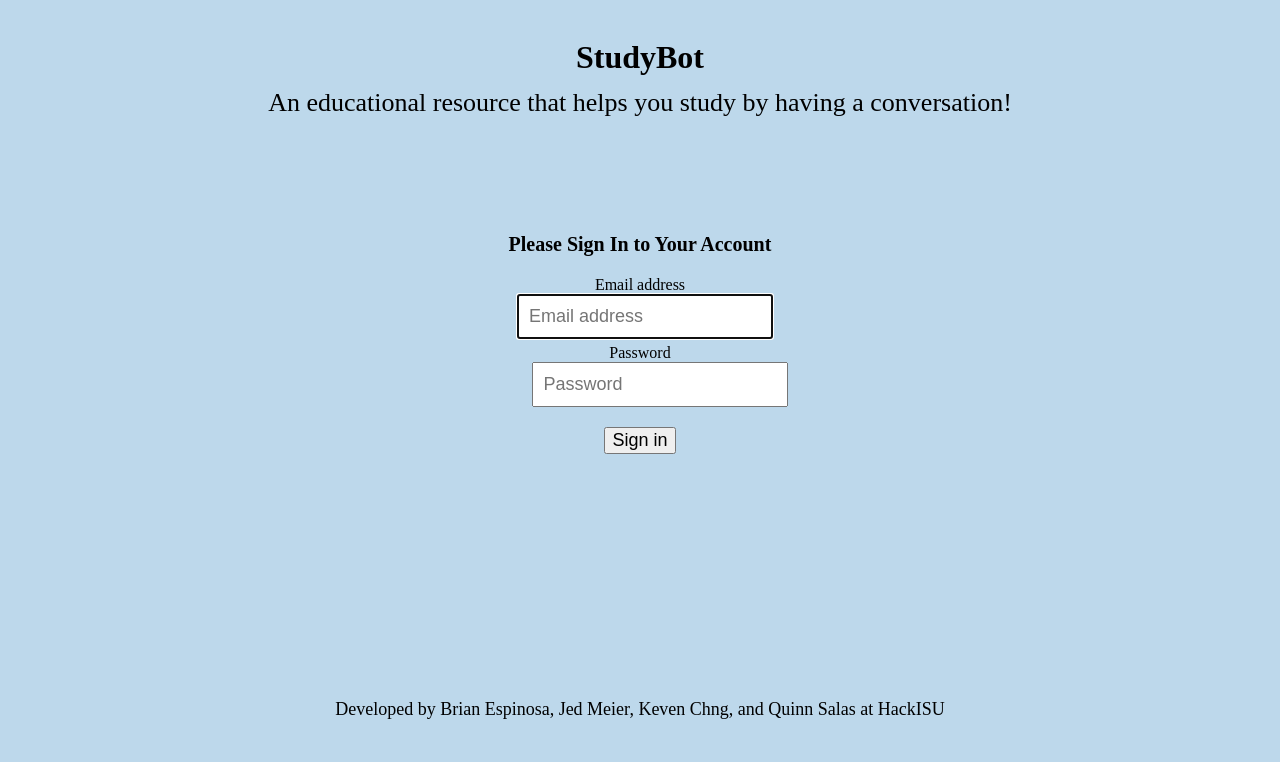
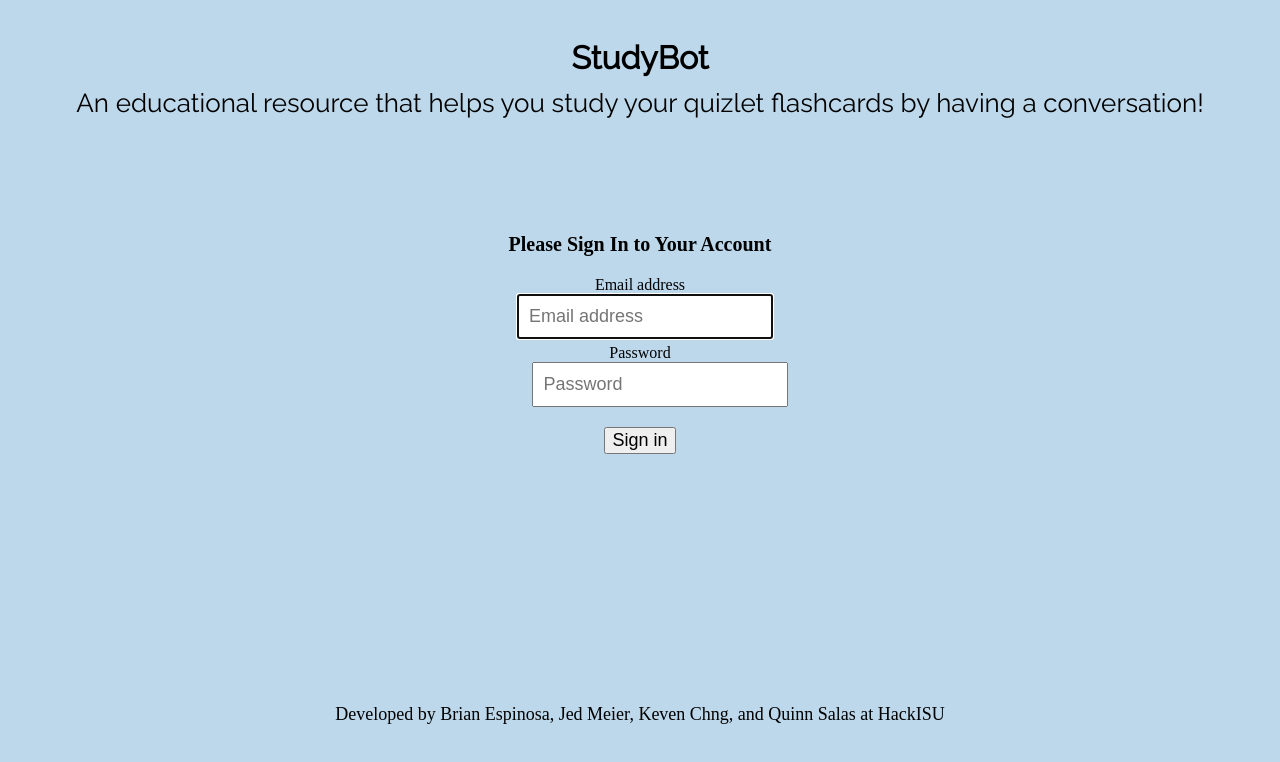
Before and after one commit to jrmeier/studybot, a plain HTML site: page index.html in a window 1280 px wide. Drawn offline with Linux system fonts and the light colour scheme.

Commit message:
Changed Fonts. Adjusted Footer.

```diff
--- a/botstyle.css
+++ b/botstyle.css
@@ -1,6 +1,7 @@
 #title {
   text-align: center;
   margin-top: -20px;
+  font-family: 'Raleway', sans-serif
 }
 
 #desc {
@@ -30,6 +31,7 @@ body {
   #form-desc {
   font-size: 20px;
   font-weight: bold;
+  font-family: 'Raleway', sans-serif
   text-align: center;
   margin-bottom: 20px;
 }
@@ -56,6 +58,6 @@ form {
 
 .footer {
   font-size: 18px;
-  margin-top: 230px;
+  margin-top: 235px;
   text-align: center;
 }
--- a/index.html
+++ b/index.html
@@ -6,14 +6,16 @@
 <meta http-equiv="x-ua-compatible" content="ie=edge">
 <link href="https://maxcdn.bootstrapcdn.com/bootstrap/3.3.7/css/bootstrap.min.css">
 <link href="https://maxcdn.bootstrapcdn.com/bootstrap/3.3.7/js/bootstrap.min.js">
+<link href="https://fonts.googleapis.com/css?family=Raleway: 400, 600" rel="stylesheet">
 <link rel="stylesheet" type="text/css" href="botstyle.css">
 </head>
 
 <body>
   <div class="container-fluid" id="title">
     <h1> StudyBot </h1>
-    <div id="desc"> An educational resource that helps you study by having a conversation! </div>
-  </div>
+    <div id="desc"> An educational resource that helps you study
+    your quizlet flashcards by having a conversation! </div>
+    </div>
 
     <div class="container">
 
```
